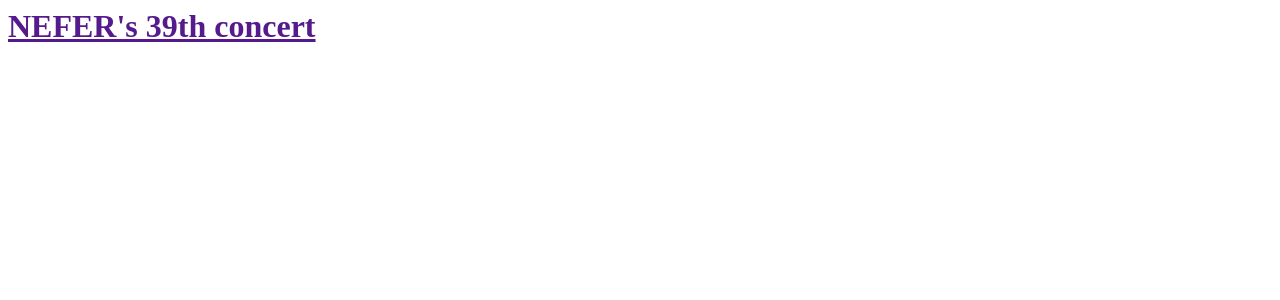
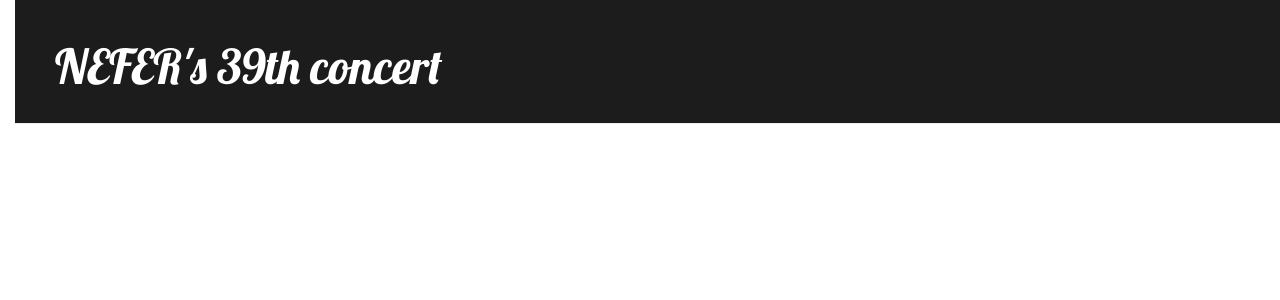
Before and after one commit to r4tchette/django-tutorial, a Django app: page / in a window 1280 px wide. Shown: the top 300 px of the page. Run offline with Django 3.2, Linux system fonts and the light colour scheme; data that the repository does not hold is empty; some libraries are stand-ins or nearby versions.

Commit message:
add css file

```diff
--- /dev/null
+++ b/blog/static/css/blog.css
@@ -0,0 +1,50 @@
+body {
+    padding-left: 15px;
+}
+
+.page-header {
+    background-color: #1C1C1C;
+    margin-top: 0;
+    padding: 20px 20px 20px 40px;
+}
+
+.page-header h1, .page-header h1 a, .page-header h1 a:visited, .page-header h1 a:active{
+    color: #ffffff;
+    font-size: 36pt;
+    text-decoration: none;
+}
+
+.content {
+    margin-left: 40px;
+}
+
+h1, h2, h3, h4 {
+    font-family: 'Lobster', cursive;
+}
+
+.date {
+    color: #828282;
+}
+
+.save {
+    float: right;
+}
+
+.post-form textarea, .post-form input {
+    width: 100%;
+}
+
+.top-menu, .top-menu:hover, .top-menu:visited {
+    color: #ffffff;
+    float: right;
+    font-size: 26pt;
+    margin-right: 20px;
+}
+
+.post {
+    margin-bottom: 70px;
+}
+
+.post h1 a, .post h1 a:visited {
+    color: #000000;
+}
--- a/blog/templates/blog/post_list.html
+++ b/blog/templates/blog/post_list.html
@@ -1,18 +1,33 @@
+{% load static %}
+
 <html>
     <head>
         <title>NEFER's 39th concert</title>
+        <link rel="stylesheet" href="//maxcdn.bootstrapcdn.com/bootstrap/3.2.0/css/bootstrap.min.css">
+        <link rel="stylesheet" href="//maxcdn.bootstrapcdn.com/bootstrap/3.2.0/css/bootstrap-theme.min.css">
+        <link rel="stylesheet" href="{% static 'css/blog.css' %}">
+        <link href="//fonts.googleapis.com/css?family=Lobster&subset=latin,latin-ext" rel="stylesheet" type="text/css">
     </head>
     <body>
-        <div>
-            <h1><a href="">NEFER's 39th concert</a></h1>
+        <div class="page-header">
+            <h1><a href="/">NEFER's 39th concert</a></h1>
         </div>
 
-        {% for post in posts %}
-            <div>
-                <p>published: {{ post.published_date }}</p>
-                <h1><a href="">{{ post.title }}</a></h1>
-                <p>{{ post.text|linebreaksbr }}</p>
+        <div class="content container">
+            <div class="row">
+                <div class="col-md-8">
+                    {% for post in posts %}
+                        <div class="post">
+                            <div class="date">
+                                <p>published: {{ post.published_date }}</p>
+                            </div>
+                            <h1><a href="">{{ post.title }}</a></h1>
+                            <p>{{ post.text|linebreaksbr }}</p>
+                        </div>
+                    {% endfor %}
+                </div>
             </div>
-        {% endfor %}
+        </div>
+
     </body>
 </html>
```
